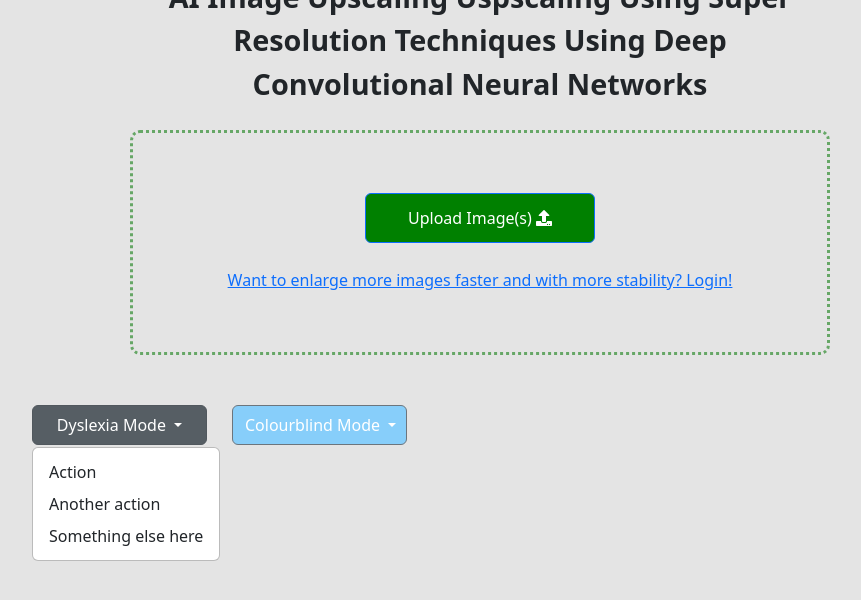
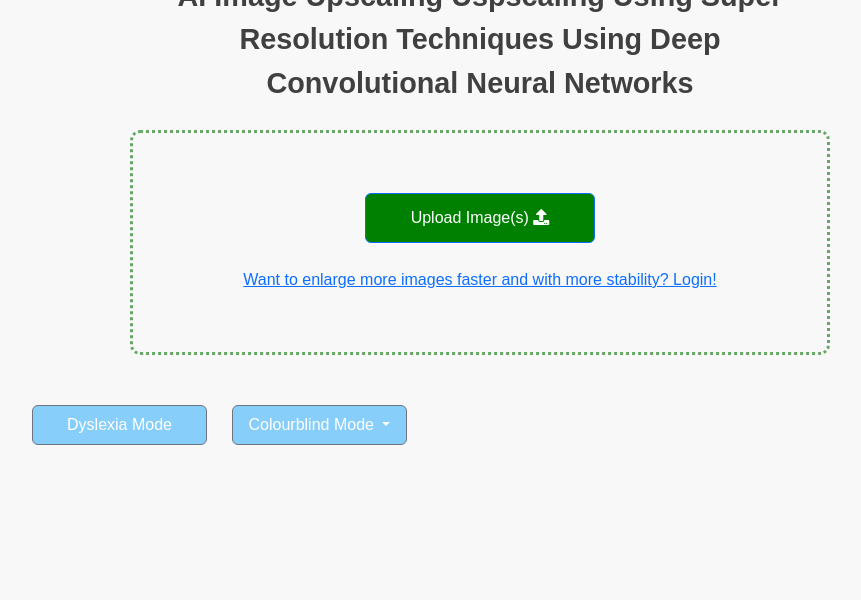
Before and after one commit to ah682/deep-convolutional-neural-network-for-image-upscaling-web-app, a website: page index.html in a window 1280 px wide. Both pictures are taken after a click on the button "Dyslexia Mode". Shown: the whole page, without its empty margins (160-1021 px from the left). Drawn offline with nearby package versions, Linux system fonts and the light colour scheme.

Commit message:
Implement Dyslexia Mode
Remove Dropdown and Replaced with Button With Partially Functioning Dyslexia Function

```diff
--- a/index.html
+++ b/index.html
@@ -4,7 +4,8 @@
 <head>
     <meta charset="UTF-8">
     <meta name="viewport" content="width=device-width, initial-scale=1.0">
-    <link href="https://cdn.jsdelivr.net/npm/bootstrap@5.3.2/dist/css/bootstrap.min.css" rel="stylesheet" integrity="sha384-T3c6CoIi6uLrA9TneNEoa7RxnatzjcDSCmG1MXxSR1GAsXEV/Dwwykc2MPK8M2HN" crossorigin="anonymous">
+    <link href="https://cdn.jsdelivr.net/npm/bootstrap@5.3.2/dist/css/bootstrap.min.css" rel="stylesheet"
+        integrity="sha384-T3c6CoIi6uLrA9TneNEoa7RxnatzjcDSCmG1MXxSR1GAsXEV/Dwwykc2MPK8M2HN" crossorigin="anonymous">
     <link href="https://cdnjs.cloudflare.com/ajax/libs/font-awesome/5.15.1/css/all.min.css" rel="stylesheet">
     <link href="stylesheet.css" rel="stylesheet">
 
@@ -27,26 +28,18 @@
             Networks
         </div>
         <div class="upload-image-container">
-            <button type="button" class="btn btn-primary upload-button">Upload Image(s) <i class="fas fa-upload"></i></button>
+            <button type="button" class="btn btn-primary upload-button">Upload Image(s) <i
+                    class="fas fa-upload"></i></button>
             <input type="file" id="hiddenFileInput" style="display: none;" onchange="handleFileUpload(this)">
-            <a href="#" class="text-primary my-custom-link">Want to enlarge more images faster and with more stability? Login!</a>
+            <a href="#" class="text-primary my-custom-link">Want to enlarge more images faster and with more stability?
+                Login!</a>
         </div>
         <div class="button-container">
-            <!-- Dropdown -->
-            <div class="dropdown">
-                <!-- Trigger -->
-                <button class="btn btn-secondary dropdown-toggle language-module" type="button" id="dropdownMenuButton"
-                    data-bs-toggle="dropdown" aria-expanded="false">
-                    Dyslexia Mode
-                </button>
+            <button id="dyslexiaAssistButton" class="btn btn-secondary language-module"
+                onclick="activateDyslexiaAssist()">
+                Dyslexia Mode
+            </button>
 
-                <!-- Dropdown Menu -->
-                <ul class="dropdown-menu" aria-labelledby="dropdownMenuButton">
-                    <li><a class="dropdown-item" href="#">Action</a></li>
-                    <li><a class="dropdown-item" href="#">Another action</a></li>
-                    <li><a class="dropdown-item" href="#">Something else here</a></li>
-                </ul>
-            </div>
             <div class="dropdown">
                 <!-- Trigger -->
                 <button class="btn btn-secondary dropdown-toggle colour-module" type="button" id="dropdownMenuButton"
@@ -56,15 +49,19 @@
 
                 <!-- Dropdown Menu -->
                 <ul class="dropdown-menu" aria-labelledby="dropdownMenuButton">
-                    <li><a class="dropdown-item" href="#">Action</a></li>
-                    <li><a class="dropdown-item" href="#">Another action</a></li>
-                    <li><a class="dropdown-item" href="#">Something else here</a></li>
+                    <li><a class="dropdown-item" href="#">No Colour Blindess</a></li>
+                    <li><a class="dropdown-item" href="#">Deuteranopia</a></li>
+                    <li><a class="dropdown-item" href="#">Protanopia</a></li>
+                    <li><a class="dropdown-item" href="#">Tritanopia</a></li>
+                    <li><a class="dropdown-item" href="#">Monochromatism</a></li>
                 </ul>
             </div>
         </div>
     </div>
     <script src="index.js"></script>
-    <script src="https://cdn.jsdelivr.net/npm/bootstrap@5.3.2/dist/js/bootstrap.bundle.min.js" integrity="sha384-C6RzsynM9kWDrMNeT87bh95OGNyZPhcTNXj1NW7RuBCsyN/o0jlpcV8Qyq46cDfL" crossorigin="anonymous"></script>
+    <script src="https://cdn.jsdelivr.net/npm/bootstrap@5.3.2/dist/js/bootstrap.bundle.min.js"
+        integrity="sha384-C6RzsynM9kWDrMNeT87bh95OGNyZPhcTNXj1NW7RuBCsyN/o0jlpcV8Qyq46cDfL"
+        crossorigin="anonymous"></script>
 </body>
 
 </html>
--- a/index.js
+++ b/index.js
@@ -1,11 +1,18 @@
-document.querySelector('.upload-button').addEventListener('click', function() {
-  document.getElementById('hiddenFileInput').click();
+document.querySelector(".upload-button").addEventListener("click", function () {
+  document.getElementById("hiddenFileInput").click();
 });
 
 function handleFileUpload(input) {
   if (input.files && input.files[0]) {
-      // Handle the file upload here, e.g., display the file name or upload it
-      console.log("File Uploaded: ", input.files[0].name);
-      // Additional actions upon file selection
+    // Handle the file upload here, e.g., display the file name or upload it
+    console.log("File Uploaded: ", input.files[0].name);
+    // Additional actions upon file selection
   }
 }
+
+function activateDyslexiaAssist() {
+  // Add code here to toggle dyslexia-friendly styles
+  document.body.classList.toggle("dyslexia-mode");
+
+  // You can add more changes such as changing font, colors etc.
+}
--- a/stylesheet.css
+++ b/stylesheet.css
@@ -61,3 +61,11 @@
     text-decoration: underline;
     font-weight: bold;
 }
+
+.dyslexia-mode {
+    font-family: 'OpenDyslexic', Arial, sans-serif; /* Example of a dyslexia-friendly font */
+    background-color: #F8F8F8; /* Softer color for the background */
+    color: #404040; /* Softer color for the text */
+    line-height: 1.5; /* Increase line spacing */
+    /* Add other styles as needed */
+}
```
